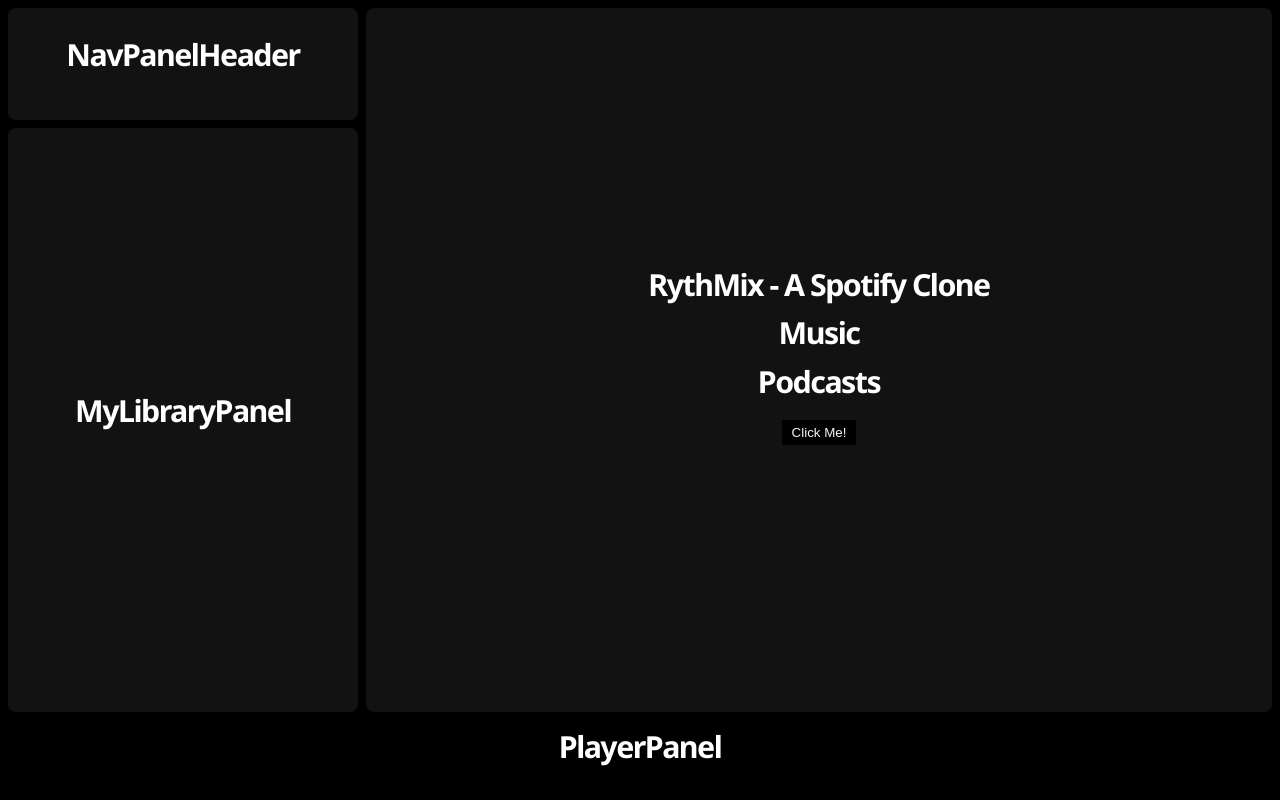
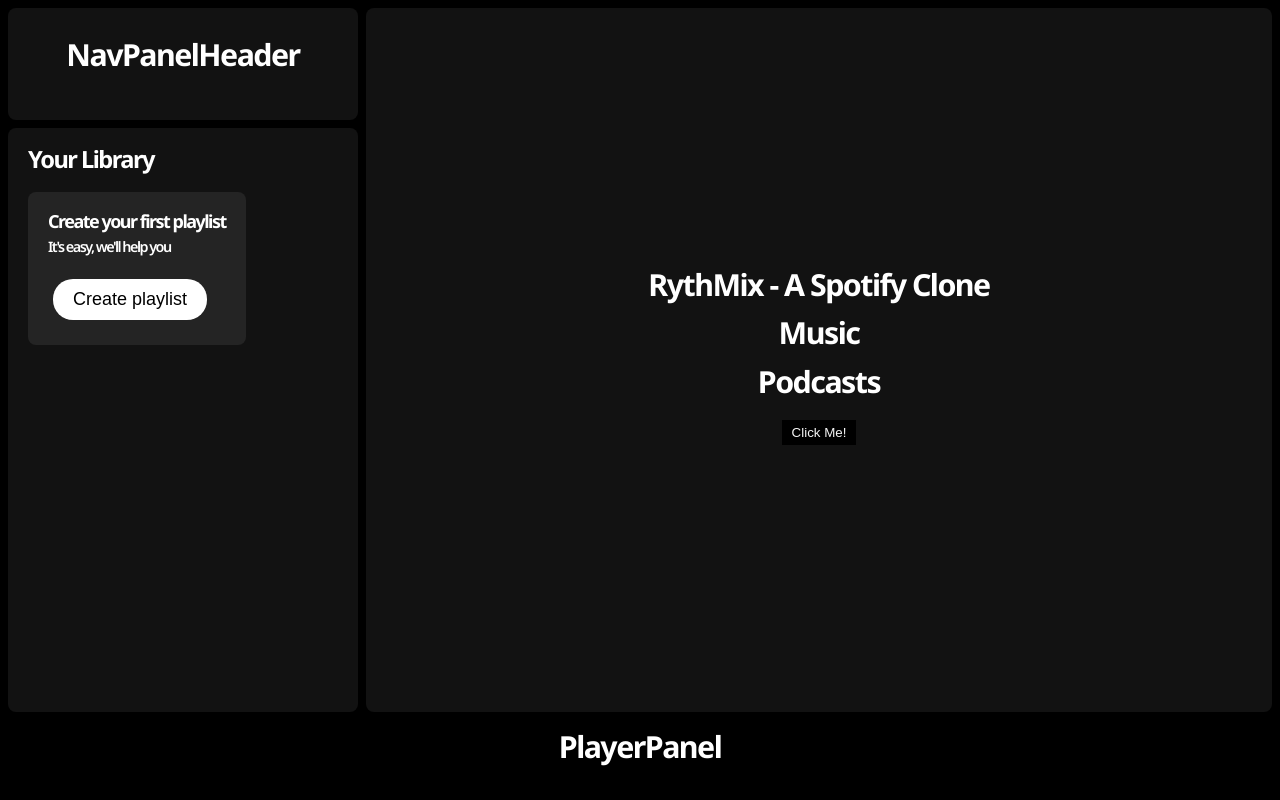
Before and after one commit to 0rokuSaki/rythmix, a React (Vite) app: page / in a window 1280 px wide. Built offline with nearby package versions, Linux system fonts and the light colour scheme.

Commit message:
Adding StationList and StationPreview components

```diff
--- a/src/assets/styles/cmps/NavPanel/_my-library-panel.scss
+++ b/src/assets/styles/cmps/NavPanel/_my-library-panel.scss
@@ -1,3 +1,40 @@
 .my-library-panel {
   background-color: $bg-clr-secondary;
+  display: flex;
+  flex-direction: column;
+  align-items: start;
+  justify-content: start;
+  padding: 20px;
+
 }
+h3 {
+  margin: 0 0 20px;
+}
+.create-list-container {
+  background-color: #242424;
+  padding: 20px;
+  border-radius: 8px;
+
+
+  h4 {
+    margin: 0 0 10px;
+    font-size: 1rem;
+  }
+
+  h5 {
+    margin: 0 0 20px;
+    font-size: 0.8rem;
+    font-weight: 600;
+
+  }
+
+  button {
+    background: #fff;
+    color: #000;
+    border: none;
+    border-radius: 20px;
+    padding: 10px 20px;
+    font-size: 1rem;
+    font-weight: 500;
+  }
+}
--- a/src/cmps/NavPanel/MyLibraryPanel.jsx
+++ b/src/cmps/NavPanel/MyLibraryPanel.jsx
@@ -1,7 +1,15 @@
+
 export function MyLibraryPanel() {
   return (
-    <section className="my-library-panel flex column align-center justify-center">
-      <h2>MyLibraryPanel</h2>
+    <section className="my-library-panel">
+      <h3>Your Library</h3>
+      <div className="create-list-container">
+        <h4>Create your first playlist</h4>
+        <h5>It's easy, we'll help you</h5>
+        <button>
+          Create playlist
+        </button>
+      </div>
     </section>
   );
 }
```
Also changed, not shown: src/cmps/NavPanel/StationList.jsx (added, +7 -0 lines), src/cmps/NavPanel/StationPreview.jsx (added, +7 -0 lines).
